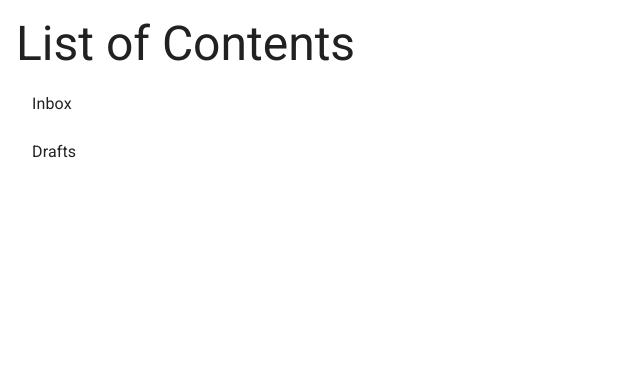
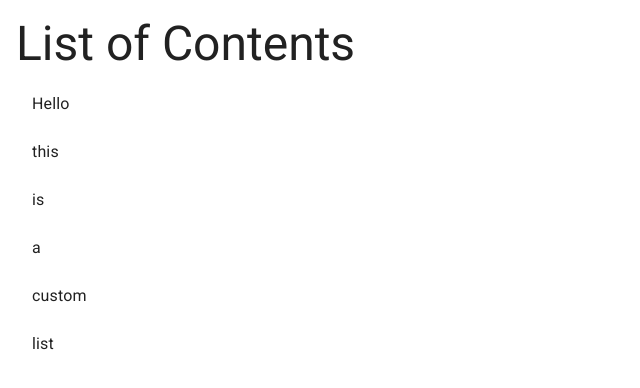
Before and after one commit to hr23232323/material-ui-playground, a React (Create React App) app: page / in a window 1280 px wide. Shown: the top 388 px of the page, without its empty margins (0-640 px from the left). Built offline with nearby package versions, Linux system fonts and the light colour scheme.

Commit message:
added props to the custom list component

```diff
--- a/src/components/CustomList.tsx
+++ b/src/components/CustomList.tsx
@@ -8,21 +8,24 @@ import ListItemButton from "@mui/material/ListItemButton";
 import ListItemIcon from "@mui/material/ListItemIcon";
 import ListItemText from "@mui/material/ListItemText";
 
-export const CustomList: React.FC<{}> = () => {
+type CustomListProps = {
+  listItems: string[];
+};
+
+export const CustomList: React.FC<CustomListProps> = ({ listItems }) => {
   return (
     <Box sx={{ width: "100%", maxWidth: 360, bgcolor: "background.paper" }}>
       <nav aria-label="main mailbox folders">
         <List>
-          <ListItem disablePadding>
-            <ListItemButton>
-              <ListItemText primary="Inbox" />
-            </ListItemButton>
-          </ListItem>
-          <ListItem disablePadding>
-            <ListItemButton>
-              <ListItemText primary="Drafts" />
-            </ListItemButton>
-          </ListItem>
+          {listItems.map((item, i) => {
+            return (
+              <ListItem disablePadding key={i}>
+                <ListItemButton>
+                  <ListItemText primary={item} />
+                </ListItemButton>
+              </ListItem>
+            );
+          })}
         </List>
       </nav>
     </Box>
--- a/src/components/PlaygroundContents.tsx
+++ b/src/components/PlaygroundContents.tsx
@@ -6,11 +6,11 @@ import { Typography } from "@mui/material";
 import { CustomList } from "./CustomList";
 
 export const PlaygroundContents: React.FC<{}> = () => {
-  const contentList = [];
+  const contentList = ["Hello", "this", "is", "a", "custom", "list"];
   return (
     <Box sx={{ display: "flex", m: 2, flexDirection: "column" }}>
       <Typography variant="h3">List of Contents</Typography>
-      <CustomList />
+      <CustomList listItems={contentList} />
     </Box>
   );
 };
```
